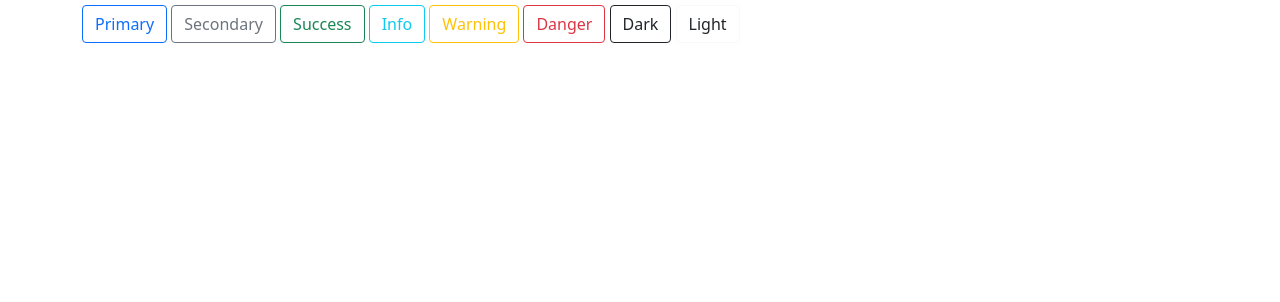
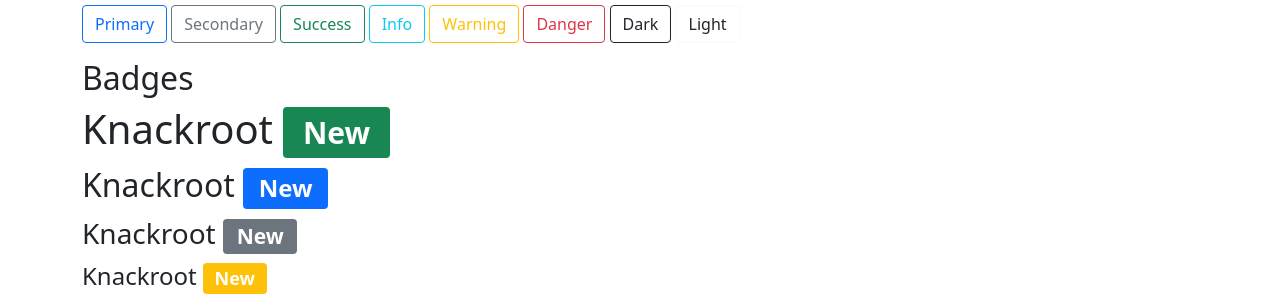
Before and after one commit to kr-nirmit/BootSteap, a plain HTML site: page index.html in a window 1280 px wide. Shown: the part 719-1021 px from the top of the page. Before the commit the page ends 800 px from the top, so only its background shows below. Drawn offline with nearby package versions, Linux system fonts and the light colour scheme.

Commit message:
added badge

```diff
--- a/index.html
+++ b/index.html
@@ -120,6 +120,14 @@
         <button type="button" class="btn btn-outline-light text-dark">Light</button>
     </div>
 
+    <div class="container mt-3">
+        <h2>Badges</h2>
+        <h1>Knackroot <span class="badge bg-success">New</span></h1>
+        <h2>Knackroot <span class="badge bg-primary">New</span></h2>
+        <h3>Knackroot <span class="badge bg-secondary">New</span></h3>
+        <h4>Knackroot <span class="badge bg-warning">New</span></h4>
+    </div>
+
 
     <!-- Optional JavaScript; choose one of the two! -->
 
```
